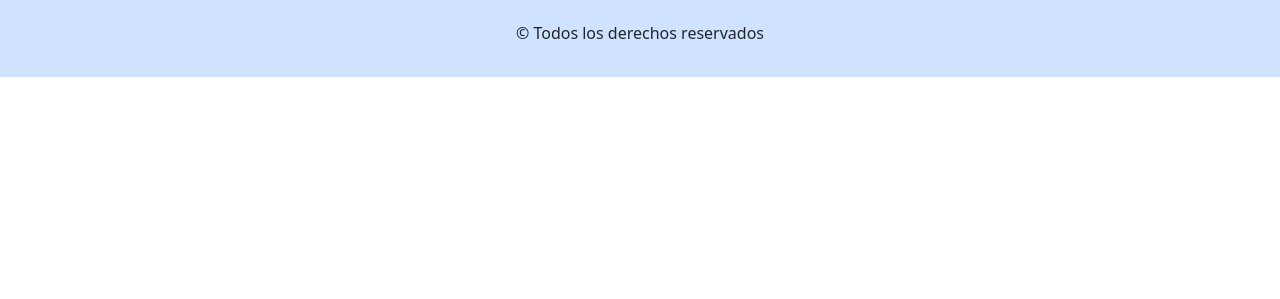
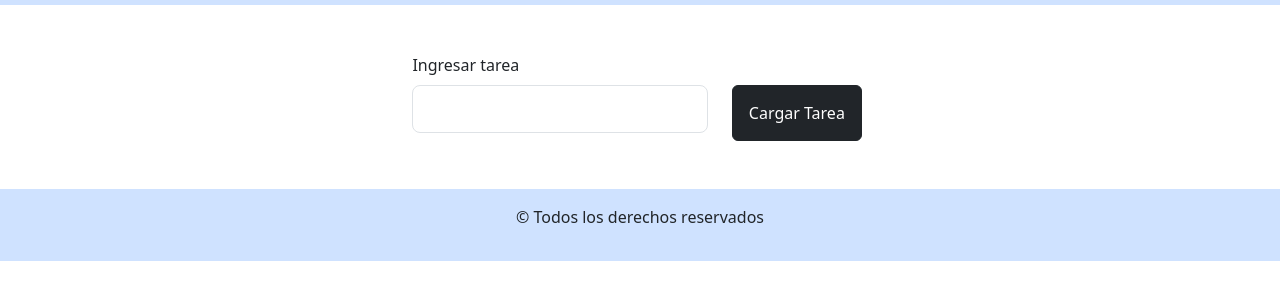
Before and after one commit to anasoledad/tp5-ejercicio3-js, a plain HTML site: page index.html in a window 1280 px wide. Shown: the part 51-350 px from the top of the page. Drawn offline with nearby package versions, Linux system fonts and the light colour scheme.

Commit message:
Se agregó el formulario

```diff
--- a/index.html
+++ b/index.html
@@ -18,9 +18,25 @@
                 Lista de Tareas
               </a>
             </div>
-          </nav>
+        </nav>
     </header>
-    <main></main>
+    <main>
+        <section class="container">
+            <article class="my-5 d-flex justify-content-center align-items-center">
+                <form class="row justify-content-center">
+                    <div class="col-md-9">
+                        <label for="inputNombre" class="form-label">Ingresar tarea</label>
+                    </div>
+                    <div class="col-md-6 pb-2">
+                        <input type="text" class="form-control form-control-lg" id="inputNombre">
+                    </div>
+                    <div class="col-md-3 d-flex">
+                        <input type="button" class="btn btn-dark px-3" value="Cargar Tarea"/>
+                    </div>
+                </form>
+            </article>
+        </section>
+    </main>
     <footer class="bg-primary-subtle py-3 text-center">
         <p>&copy; Todos los derechos reservados</p>
     </footer>
```
